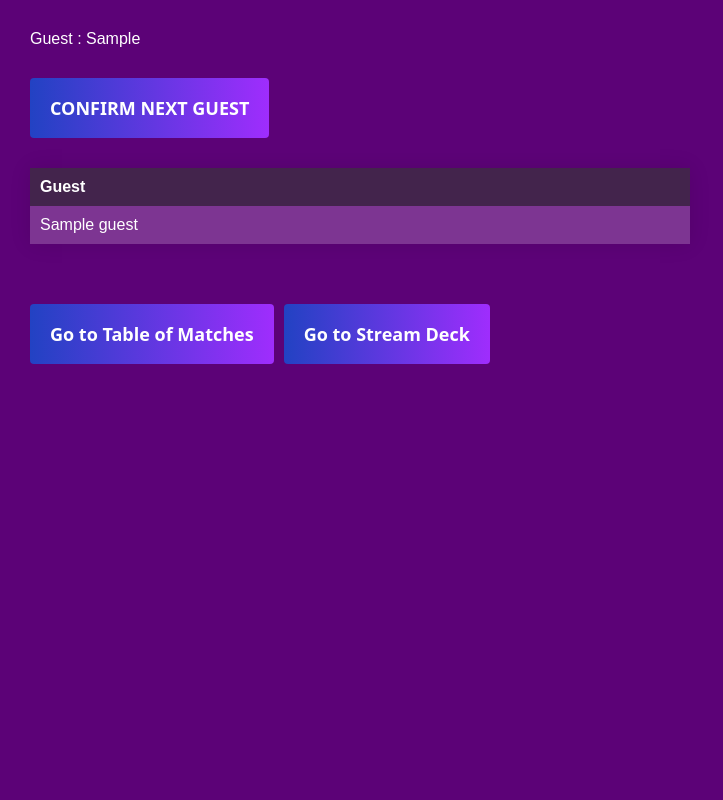
After one commit to Atomme1/O-WA, a Flask app: template templates/Table_ronde.html in a window 1280 px wide. The commit adds this page. Shown: the whole page, without its empty margins (0-723 px from the left). Run offline with Flask 2, Linux system fonts and the light colour scheme; the template is opened without the code that fills it: most values are stand-ins (such as "Sample title", 1, 10 or a date in 2020).

Commit message:
Update for table ronde

```diff
--- a/FLASK_APP_OBS_STARTGG.py
+++ b/FLASK_APP_OBS_STARTGG.py
@@ -1,3 +1,4 @@
+import pandas as pd
 from flask import Flask, render_template, request, redirect, url_for, session
 from OBS_websocket_commands_v2 import obs_do_swap_of_players, obs_confirm_next_game, obs_add_1_player_1, \
     obs_minus_1_player_1, obs_add_1_player_2, obs_minus_1_player_2, obs_switch2scene, obs_get_all_scenes
@@ -16,13 +17,26 @@ def load_data_from_PKL_2_DICT():
     return matchs
 
 
+# I forgor that the format was a List of Dict (～￣▽￣)～
+def load_data_from_csv_2_DICT() -> list:
+    df_guest = pd.read_excel("data_guest.xlsx", index_col=False)
+    print(df_guest)
+    list_guest = []
+    for index,row in df_guest.iterrows():
+        print(row["Guest"])
+        list_guest.append({"Guest": row["Guest"]})
+    print(list_guest)
+    return list_guest
+
+
 @app.route('/', methods=['GET', 'POST'])
 def show_table():
     matchs = load_data_from_PKL_2_DICT()
+    print(matchs)
     if request.method == 'POST':
         # Get row from table in html
         selected_row = request.form['selected_row']
-        # Split the selected row data into name and age
+        # Split the selected row data into match, player1name and player2name
         Match, Selected_player_1, Selected_player_2 = selected_row.split(';;')
         # Store the match, player1name and player2name in the session
         session['selected_match'] = Match
@@ -39,11 +53,38 @@ def show_table():
                            selected_player_1=_selected_player_1, selected_player_2=_selected_player_2)
 
 
+@app.route('/table_ronde', methods=['GET', 'POST'])
+def show_table_ronde():
+    dict_guest = load_data_from_csv_2_DICT()
+    print(dict_guest)
+    if request.method == 'POST':
+        # Get row from table in html
+        selected_row = request.form['selected_row']
+        # Split the selected row data into Guest
+        Guest = selected_row.split(';;')
+        # Store the Guest in the session
+        session['selected_guest'] = Guest
+        # session['selected_guest'] = selected_row
+        # return 'Selected row processed'
+    # Retrieve the name of player and matches from the session
+    _selected_guest = session.get('selected_guest', '')
+    # rename_players("textTestAPI", "textTestAPI_2", _selected_player_1, _selected_player_2)
+
+    return render_template('Table_ronde.html', data=dict_guest, selected_guest=_selected_guest)
+
+
 @app.route('/confirm_next_game', methods=['POST', 'GET'])
 def confirm_next_game():
     obs_confirm_next_game(session['selected_player_1'], session['selected_player_2'], session['selected_match'])
 
     return redirect(url_for("show_table"))
+
+
+@app.route('/confirm_next_guest', methods=['POST', 'GET'])
+def confirm_next_guest():
+    obs_confirm_next_game(session['selected_guest'], "", "")
+
+    return redirect(url_for("show_table_ronde"))
 
 
 @app.route('/swap_name_OBS', methods=['POST', 'GET'])
@@ -90,6 +131,11 @@ def go2streamDeck():
     return render_template("streamDeck.html", button_names=list_scenes)
 
 
+@app.route('/go2tableRonde', methods=['POST', 'GET'])
+def go2tableRonde():
+    return redirect(url_for("show_table_ronde"))
+
+
 @app.route('/go2table', methods=['POST', 'GET'])
 def go2table():
     return redirect(url_for("show_table"))
@@ -100,6 +146,7 @@ def button_route(value):
     obs_switch2scene(value)
     return redirect(url_for("go2streamDeck"))
 
+
 # Load Browser Favorite Icon
 @app.route('/favicon.ico')
 def favicon():
--- a/OBS_websocket_commands_v2.py
+++ b/OBS_websocket_commands_v2.py
@@ -95,6 +95,24 @@ def obs_confirm_next_game(source1_text, source2_text, source3_text):
         # print(scenes)
 
         rename_players_and_match(ws, _source1_name, _source2_name, _source3_name, source1_text, source2_text,
+                                 source3_text)
+        reset_scores(ws, _source4_name, _source5_name)
+        # ws.call(obswebsocket.requests.GetInputSettings(source="textTestAPI", text="Hello, world!"))
+
+    except KeyboardInterrupt:
+        pass
+    # Disconnect from the WebSocket server
+    ws.disconnect()
+
+
+def obs_confirm_next_guest(source1_text):
+    ws = obswebsocket.obsws("localhost", 4455, password)
+    ws.connect()
+    try:
+        # scenes = ws.call(requests.GetSceneList())
+        # print(scenes)
+
+        rename_guest(ws, _source1_name, _source2_name, _source3_name, source1_text, source2_text,
                                  source3_text)
         reset_scores(ws, _source4_name, _source5_name)
         # ws.call(obswebsocket.requests.GetInputSettings(source="textTestAPI", text="Hello, world!"))
--- /dev/null
+++ b/templates/Table_ronde.html
@@ -0,0 +1,68 @@
+<!--Things to do here !!
+So this is just like the table of matches, so you pick a name and click
+confirm the next person to have their name shown on stream.
+This time, i will you a CSV (simpler to add names in it on the go)
+-->
+
+<!DOCTYPE html>
+<html lang="fr">
+<head>
+    <title>Liste des invités de la table ronde</title>
+    <link rel="stylesheet" href="../static/styles/TableStyleSheet.css">
+    <link rel="icon" type="image/ico" href="/static/O-WA logo.png">
+
+    <script src="https://ajax.googleapis.com/ajax/libs/jquery/3.6.0/jquery.min.js"></script>
+    <script>
+        $(document).ready(function () {
+            $('tr').click(function () {
+                $(this).addClass('selected').siblings().removeClass('selected');
+                var Guest = $(this).find('td:first').text();
+                $('#selected_row').val(Guest);
+                $('#guest_field').val(Guest);
+                $('#my_form').submit();
+            });
+        });
+    </script>
+</head>
+<body>
+<div style="text-align: left; padding-top: 30px ; padding-left: 30px">
+
+    <label for="guest_field" class="top-title">Guest : {{ selected_guest }}</label>
+    {# <input class="top-title" type="text" id="guest_field" name="guest_field" value="{{ selected_guest }}"><br><br>#}
+
+</div>
+
+<div style="text-align: left; padding-top: 30px ; padding-left: 30px"></div>
+<form class="center" action="/confirm_next_guest" method="POST" style="display: inline-block ; padding-left: 30px">
+    <input type="Submit" value="CONFIRM NEXT GUEST" class="button-76">
+</form>
+
+
+<form id="my_form" method="POST" style="padding: 30px">
+    <input type="hidden" id="selected_row" name="selected_row">
+    <table>
+        <tr>
+            <th>Guest</th>
+        </tr>
+        {% for item in data %}
+        <tr>
+            <td>{{ item['Guest'] }}</td>
+        </tr>
+        {% endfor %}
+    </table>
+</form>
+
+
+<div class="align_forms_label" style="padding: 30px">
+    <form class="center" action="/go2table" method="POST">
+        <input type="Submit" value="Go to Table of Matches" class="button-76">
+    </form>
+
+
+    <form class="center" action="/go2streamDeck" method="POST" style="display: inline-block">
+        <input type="Submit" value="Go to Stream Deck" class="button-76">
+    </form>
+</div>
+
+</body>
+</html>
--- a/templates/table.html
+++ b/templates/table.html
@@ -74,6 +74,10 @@
     <input type="Submit" value="Go to Stream Deck" class="button-76">
 </form>
 
+<form class="center" action="/go2tableRonde" method="POST" style="display: inline-block">
+    <input type="Submit" value="Go to Table Ronde" class="button-76">
+</form>
+
 <form id="my_form" method="POST">
     <input type="hidden" id="selected_row" name="selected_row">
     <table>
```
Also changed, not shown: templates/streamDeck.html (+6 -1 lines).
